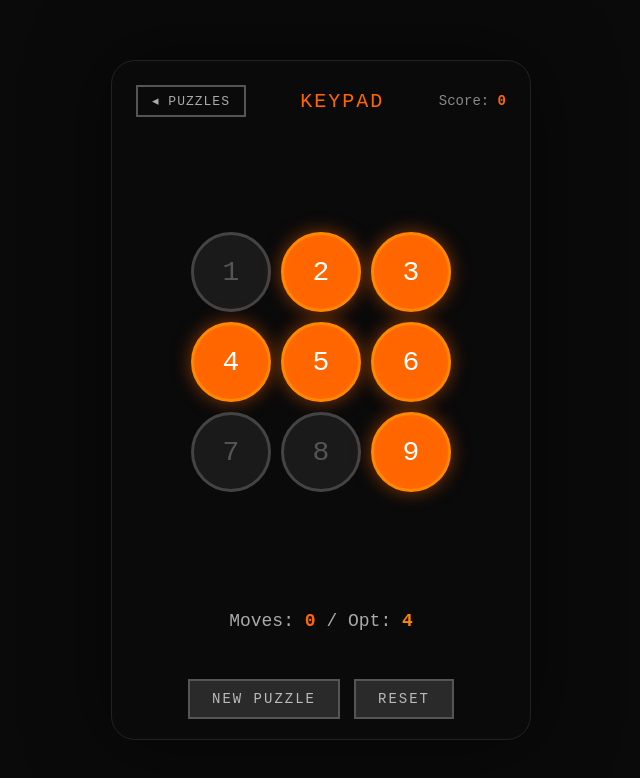
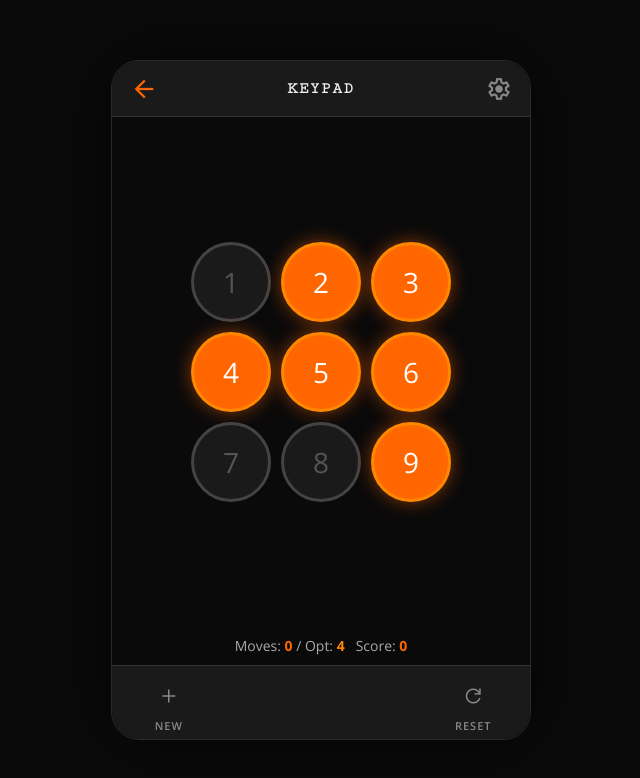
Before and after one commit to biorand/puzzle, a website with bundled scripts: page index.html in a window 1280 px wide. Both pictures are taken after a click on the button "KEYPAD". Shown: the whole page, without its empty margins (319-959 px from the left). Built offline with nearby package versions, Linux system fonts and the light colour scheme.

Commit message:
Improve UX

```diff
--- a/index.html
+++ b/index.html
@@ -4,6 +4,8 @@
   <meta charset="UTF-8">
   <meta name="viewport" content="width=device-width, initial-scale=1, maximum-scale=1, user-scalable=no, viewport-fit=cover">
   <title>RE Puzzles</title>
+  <link rel="stylesheet" href="https://fonts.googleapis.com/css2?family=Material+Symbols+Outlined">
+  <link rel="stylesheet" href="https://fonts.googleapis.com/css2?family=Open+Sans:wght@300;400;600;700&family=Cutive+Mono&display=swap">
   <link rel="stylesheet" href="style.css">
 </head>
 <body>
--- a/src/main.ts
+++ b/src/main.ts
@@ -1,7 +1,7 @@
-import type { PuzzleContext, StatusInfo, ActionButton, PuzzleModule } from './types';
-import { playTone, playChime, playMelody as pMelody, initAudioOnFirstClick } from './audio';
-import { createHeader, createStatusBar, createFooter, createOverlay, createMenu } from './ui';
+import { initAudioOnFirstClick, playChime, playTone, playMelody as pMelody } from './audio';
 import { puzzles, puzzlesByPath } from './puzzles/index';
+import type { ActionButton, PuzzleContext, PuzzleModule, StatusInfo } from './types';
+import { createFooter, createHeader, createMenu, createOverlay, createStatusBar } from './ui';
 
 const app = document.getElementById('app')!;
 let currentPuzzle: { destroy(): void } | null = null;
@@ -27,7 +27,7 @@ function startPuzzle(mod: PuzzleModule): void {
   const id = mod.id;
   app.innerHTML = '';
 
-  const header = createHeader(mod.name, getScore(id), onBack);
+  const header = createHeader(mod.name, onBack);
   app.appendChild(header);
 
   const container = document.createElement('div');
@@ -55,9 +55,7 @@ function startPuzzle(mod: PuzzleModule): void {
     setActions(buttons: ActionButton[]): void {
       const existing = document.getElementById('app-footer');
       if (existing) existing.remove();
-      if (buttons.length > 0) {
-        app.appendChild(createFooter(buttons));
-      }
+      app.appendChild(createFooter(buttons));
     },
 
     async showOverlay(text: string, ms = 2000): Promise<void> {
--- a/src/ui.ts
+++ b/src/ui.ts
@@ -2,17 +2,19 @@ import type { ActionButton } from './types';
 
 export function createHeader(
   title: string,
-  score: number,
   onBack: () => void
 ): HTMLElement {
   const header = document.createElement('div');
   header.id = 'app-header';
   header.innerHTML = `
-    <button id="back-btn">◂ Puzzles</button>
+    <button id="back-btn" aria-label="Back"><span class="material-symbols-outlined">arrow_back</span></button>
     <span id="puzzle-title">${title}</span>
-    <span id="score-display">Score: <span id="score-num">${score}</span></span>
+    <button id="settings-btn" aria-label="Settings"><span class="material-symbols-outlined">settings</span></button>
   `;
   header.querySelector('#back-btn')!.addEventListener('click', onBack);
+  header.querySelector('#settings-btn')!.addEventListener('click', () => {
+    // Settings — not yet implemented
+  });
   return header;
 }
 
@@ -20,20 +22,55 @@ export function createStatusBar(): HTMLElement {
   const bar = document.createElement('div');
   bar.id = 'status-bar';
   bar.innerHTML =
-    'Moves: <span id="moves-num">0</span> / Opt: <span id="optimal-num">0</span>';
+    'Moves: <span id="moves-num">0</span> / Opt: <span id="optimal-num">0</span> &nbsp; <span id="score-label">Score: <span id="score-num">0</span></span>';
   return bar;
 }
 
 export function createFooter(buttons: ActionButton[]): HTMLElement {
   const foot = document.createElement('div');
   foot.id = 'app-footer';
+
+  // 4 fixed slots: [New, slot2, slot3, Reset]
+  const slots: Array<{ icon: string; label: string; handler?: () => void }> = [
+    { icon: 'add', label: 'New' },
+    { icon: '', label: '' },
+    { icon: '', label: '' },
+    { icon: 'refresh', label: 'Reset' },
+  ];
+
   for (const btn of buttons) {
+    const lower = btn.label.toLowerCase();
+    if (lower.includes('new')) {
+      slots[0].handler = btn.handler;
+    } else if (lower.includes('reset') || lower.includes('restart')) {
+      slots[3].handler = btn.handler;
+    }
+  }
+
+  for (const cfg of slots) {
     const el = document.createElement('button');
     el.className = 'action-btn';
-    el.textContent = btn.label;
-    el.addEventListener('click', btn.handler);
+    if (!cfg.label && !cfg.icon) {
+      el.classList.add('empty');
+    }
+    if (cfg.handler) {
+      el.addEventListener('click', cfg.handler);
+    }
+    if (cfg.icon) {
+      const iconSpan = document.createElement('span');
+      iconSpan.className = 'material-symbols-outlined btn-icon';
+      iconSpan.textContent = cfg.icon;
+      el.appendChild(iconSpan);
+    }
+    if (cfg.label) {
+      const labelSpan = document.createElement('span');
+      labelSpan.className = 'btn-label';
+      labelSpan.textContent = cfg.label;
+      el.appendChild(labelSpan);
+    }
     foot.appendChild(el);
   }
+
   return foot;
 }
 
--- a/style.css
+++ b/style.css
@@ -16,7 +16,7 @@ body {
   overflow: hidden;
   background: #111;
   color: #ccc;
-  font-family: 'Courier New', Courier, monospace;
+  font-family: 'Open Sans', sans-serif;
   display: flex;
   justify-content: center;
   align-items: center;
@@ -35,69 +35,97 @@ body {
   height: 100dvh;
   overflow: hidden;
   text-align: center;
-  padding:
-    calc(20px + env(safe-area-inset-top))
-    calc(20px + env(safe-area-inset-right))
-    calc(16px + env(safe-area-inset-bottom))
-    calc(20px + env(safe-area-inset-left));
 }
 
-/* ── header ── */
+/* ── header bar ── */
 
 #app-header {
   flex-shrink: 0;
-  display: flex;
+  display: grid;
+  grid-template-columns: 1fr auto 1fr;
   align-items: center;
-  justify-content: space-between;
-  margin-bottom: 20px;
-  gap: 12px;
+  background: #1a1a1a;
+  border-bottom: 1px solid #333;
+  padding:
+    calc(8px + env(safe-area-inset-top, 0px))
+    calc(8px + env(safe-area-inset-right, 0px))
+    8px
+    calc(8px + env(safe-area-inset-left, 0px));
+  min-height: 56px;
 }
 
 #back-btn {
+  grid-column: 1;
+  justify-self: start;
   background: none;
-  border: 2px solid #555;
-  color: #aaa;
-  padding: 6px 14px;
-  font-family: inherit;
-  font-size: 13px;
+  border: none;
+  color: #ff6600;
   cursor: pointer;
-  text-transform: uppercase;
-  letter-spacing: 1px;
-  transition: border-color 0.15s, color 0.15s;
+  padding: 4px 10px;
+  display: flex;
+  align-items: center;
+  justify-content: center;
 }
 
 #back-btn:hover {
-  border-color: #888;
-  color: #eee;
+  color: #ff8800;
+}
+
+#back-btn:active {
+  color: #cc5500;
+}
+
+#back-btn .material-symbols-outlined {
+  font-size: 28px;
 }
 
 #puzzle-title {
-  font-size: 20px;
-  letter-spacing: 2px;
-  color: #ff6600;
+  grid-column: 2;
+  font-size: 16px;
+  font-weight: 600;
+  letter-spacing: 1.5px;
+  color: #eee;
   text-transform: uppercase;
-  flex: 1;
+  white-space: nowrap;
+  overflow: hidden;
+  text-overflow: ellipsis;
+  font-family: 'Cutive Mono', monospace;
 }
 
-#score-display {
-  font-size: 14px;
+#settings-btn {
+  grid-column: 3;
+  justify-self: end;
+  background: none;
+  border: none;
   color: #888;
-  white-space: nowrap;
+  cursor: pointer;
+  padding: 4px 10px;
+  display: flex;
+  align-items: center;
+  justify-content: center;
 }
 
-#score-num {
-  color: #ff6600;
-  font-weight: bold;
+#settings-btn:hover {
+  color: #ccc;
+}
+
+#settings-btn:active {
+  color: #666;
+}
+
+#settings-btn .material-symbols-outlined {
+  font-size: 26px;
 }
 
 /* ── status bar ── */
 
 #status-bar {
   flex-shrink: 0;
-  font-size: 18px;
+  font-size: 14px;
   color: #aaa;
-  margin-bottom: 24px;
-  margin-top: 24px;
+  padding: 10px 20px;
+  padding-left: calc(20px + env(safe-area-inset-left, 0px));
+  padding-right: calc(20px + env(safe-area-inset-right, 0px));
 }
 
 #moves-num {
@@ -107,6 +135,11 @@ body {
 
 #optimal-num {
   color: #ff8800;
+  font-weight: bold;
+}
+
+#score-num {
+  color: #ff6600;
   font-weight: bold;
 }
 
@@ -149,37 +182,74 @@ body {
   color: #fff;
 }
 
-/* ── footer ── */
+/* ── footer bar ── */
 
 #app-footer {
   flex-shrink: 0;
   display: flex;
-  gap: 14px;
-  justify-content: center;
-  margin-top: 24px;
+  background: #1a1a1a;
+  border-top: 1px solid #333;
+  padding:
+    6px
+    calc(6px + env(safe-area-inset-right, 0px))
+    6px
+    calc(6px + env(safe-area-inset-left, 0px));
 }
 
 .action-btn {
-  background: #2a2a2a;
-  border: 2px solid #555;
-  color: #bbb;
-  padding: 10px 22px;
+  flex: 1;
+  display: flex;
+  flex-direction: column;
+  align-items: center;
+  justify-content: center;
+  gap: 2px;
+  background: none;
+  border: none;
+  color: #888;
   font-family: inherit;
-  font-size: 14px;
+  font-size: 11px;
+  font-weight: 600;
   cursor: pointer;
+  padding: 2px 4px;
   text-transform: uppercase;
-  letter-spacing: 2px;
-  transition: background 0.15s, border-color 0.15s, color 0.15s;
+  letter-spacing: 0.5px;
+  transition: color 0.15s;
 }
 
 .action-btn:hover {
-  background: #3a3a3a;
-  border-color: #888;
   color: #eee;
 }
 
 .action-btn:active {
-  background: #222;
+  color: #ff6600;
+}
+
+.action-btn:hover .btn-icon {
+  background: rgba(255, 255, 255, 0.1);
+}
+
+.action-btn .btn-icon {
+  font-size: 24px;
+  font-variation-settings: 'FILL' 0, 'wght' 300, 'GRAD' 0, 'opsz' 24;
+  border-radius: 50%;
+  width: 44px;
+  height: 44px;
+  display: flex;
+  align-items: center;
+  justify-content: center;
+  transition: background 0.15s;
+}
+
+.action-btn .btn-label {
+  font-size: 11px;
+  font-weight: 600;
+  letter-spacing: 1px;
+  line-height: 1;
+}
+
+.action-btn.empty {
+  cursor: default;
+  color: transparent;
 }
 
 /* ── overlay ── */
@@ -230,6 +300,7 @@ body {
   letter-spacing: 6px;
   color: #ff6600;
   margin-bottom: 4px;
+  font-family: 'Cutive Mono', monospace;
 }
 
 #menu h2 {
@@ -238,6 +309,7 @@ body {
   color: #888;
   font-weight: normal;
   margin-bottom: 32px;
+  font-family: 'Cutive Mono', monospace;
 }
 
 #menu-grid {
@@ -281,6 +353,9 @@ body {
   align-items: center;
   min-height: 200px;
   overflow: hidden;
+  padding: 20px;
+  padding-left: calc(20px + env(safe-area-inset-left, 0px));
+  padding-right: calc(20px + env(safe-area-inset-right, 0px));
 }
 
 /* ── portable safe ── */
@@ -553,7 +628,8 @@ button,
 .safe-btn,
 .cell,
 .action-btn,
-#back-btn {
+#back-btn,
+#settings-btn {
   touch-action: manipulation;
 }
 
@@ -568,9 +644,16 @@ button,
     max-width: 420px;
     min-height: 0;
     height: min(85dvh, 780px);
-    border: 1px solid #222;
-    border-radius: 24px;
-    padding: 24px 24px 20px;
+    border: 1px solid #2a2a2a;
+    border-radius: 28px;
     box-shadow: 0 0 80px rgba(0, 0, 0, 0.6);
   }
+
+  #app-header {
+    border-radius: 28px 28px 0 0;
+  }
+
+  #app-footer {
+    border-radius: 0 0 28px 28px;
+  }
 }
```
